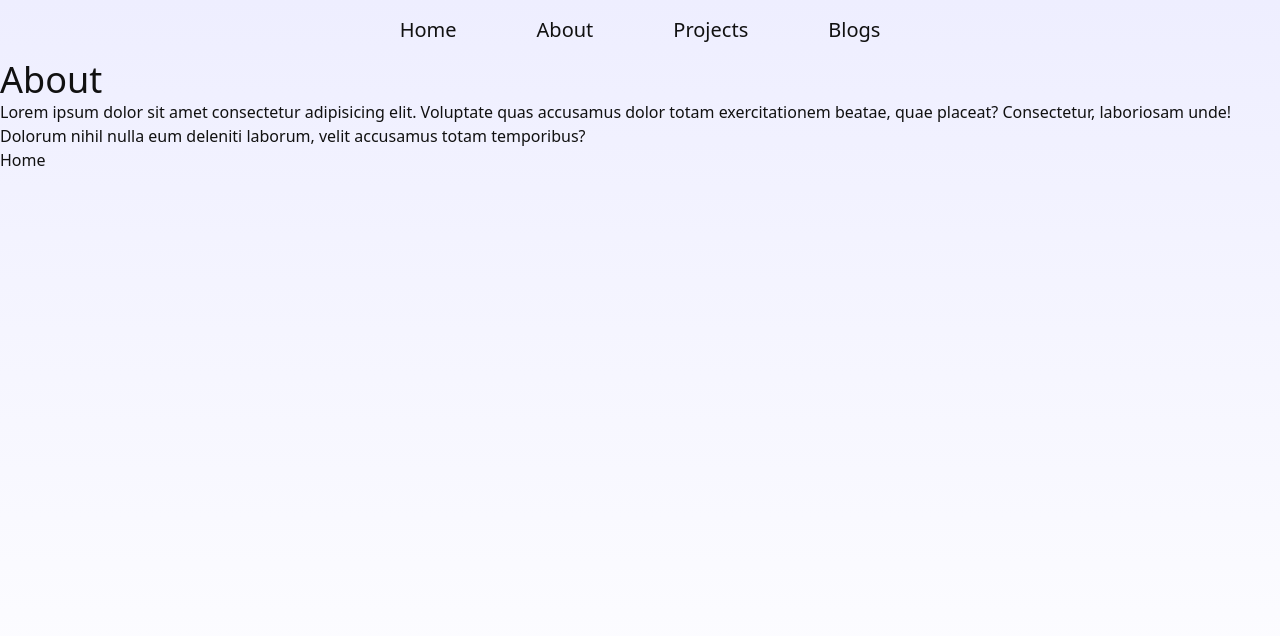
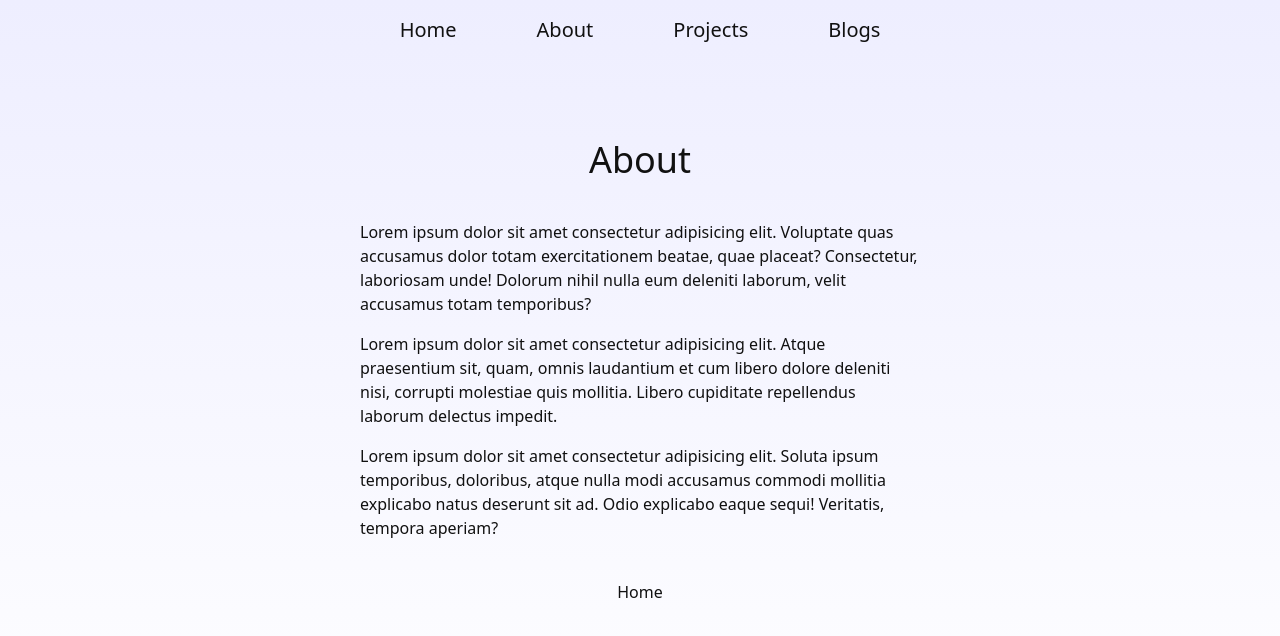
Before and after one commit to ecmCode/nextjs-portfolio, a Next.js app: page /about in a window 1280 px wide. Shown: the top 636 px of the page. Built offline with nearby package versions, Linux system fonts and the light colour scheme.

Commit message:
pages pattern

```diff
--- a/src/pages/404.tsx
+++ b/src/pages/404.tsx
@@ -2,10 +2,10 @@ import Link from "next/link";
 
 const NotFound = () => {
     return (
-        <div>
+        <div className="flex flex-col gap-10 items-center justify-between p-20">
             <h1>404</h1>
             <p>Page not found</p>
-            <Link href="/">Go back to the homepage</Link>
+            <Link href="/">Home</Link>
             <br />
         </div>
     );
--- a/src/pages/about/index.tsx
+++ b/src/pages/about/index.tsx
@@ -3,16 +3,26 @@ import Link from "next/link";
 
 const About = () => {
     return (
-        <div>
+        <>
             <Head>
                 <title>About</title>
             </Head>
-            <h1>About</h1>
-            <p>
-                Lorem ipsum dolor sit amet consectetur adipisicing elit. Voluptate quas accusamus dolor totam exercitationem beatae, quae placeat? Consectetur, laboriosam unde! Dolorum nihil nulla eum deleniti laborum, velit accusamus totam temporibus?
-            </p>
-            <Link href="/">Home</Link>
-        </div>
+            <main className="flex flex-col gap-10 items-center justify-between p-20">
+                <h1>About</h1>
+                <div className="w-1/2 flex flex-col gap-4">
+                    <p>
+                        Lorem ipsum dolor sit amet consectetur adipisicing elit. Voluptate quas accusamus dolor totam exercitationem beatae, quae placeat? Consectetur, laboriosam unde! Dolorum nihil nulla eum deleniti laborum, velit accusamus totam temporibus?
+                    </p>
+                    <p>
+                        Lorem ipsum dolor sit amet consectetur adipisicing elit. Atque praesentium sit, quam, omnis laudantium et cum libero dolore deleniti nisi, corrupti molestiae quis mollitia. Libero cupiditate repellendus laborum delectus impedit.
+                    </p>
+                    <p>
+                        Lorem ipsum dolor sit amet consectetur adipisicing elit. Soluta ipsum temporibus, doloribus, atque nulla modi accusamus commodi mollitia explicabo natus deserunt sit ad. Odio explicabo eaque sequi! Veritatis, tempora aperiam?
+                    </p>
+                </div>
+                <Link href="/">Home</Link>
+            </main>
+        </>
     );
 }
 
--- a/src/pages/blogs/index.tsx
+++ b/src/pages/blogs/index.tsx
@@ -12,10 +12,12 @@ export const getStaticProps = async () => {
 
 const Blogs = ({posts}: Posts) => {
     return (
-        <div className="p-10">
+        <>
             <Head>
                 <title>Blogs</title>
             </Head>
+            <div className="flex flex-col gap-4 items-center justify-between p-20">
+                <h1>Blogs</h1>
                 <ul className="grid grid-cols-1 md:grid-cols-2 lg:grid-cols-3">
                     {posts.map(blog => (
                             <li key={blog.id} className="bg-slate-200 dark:bg-slate-500/50 m-4 p-4 flex flex-col justify-between gap-4 shadow-lg">
@@ -31,6 +33,7 @@ const Blogs = ({posts}: Posts) => {
                         ))}
                 </ul>
             </div>
+        </>
     );
 }
 
--- a/src/pages/projects/index.tsx
+++ b/src/pages/projects/index.tsx
@@ -7,9 +7,11 @@ const Projects = () => {
             <Head>
                 <title>Projects</title>
             </Head>
-            <h1>Projects</h1>
-            <p>This is the Projects page</p>
-            <Link href="/">Go back to the homepage</Link>
+            <main className="flex flex-col gap-10 items-center justify-between p-20">
+                <h1>Projects</h1>
+                <p>This is the Projects page</p>
+                <Link href="/">Home</Link>
+            </main>
         </div>
     );
 }
```
Lines whose indentation alone changed are shown as unchanged.
